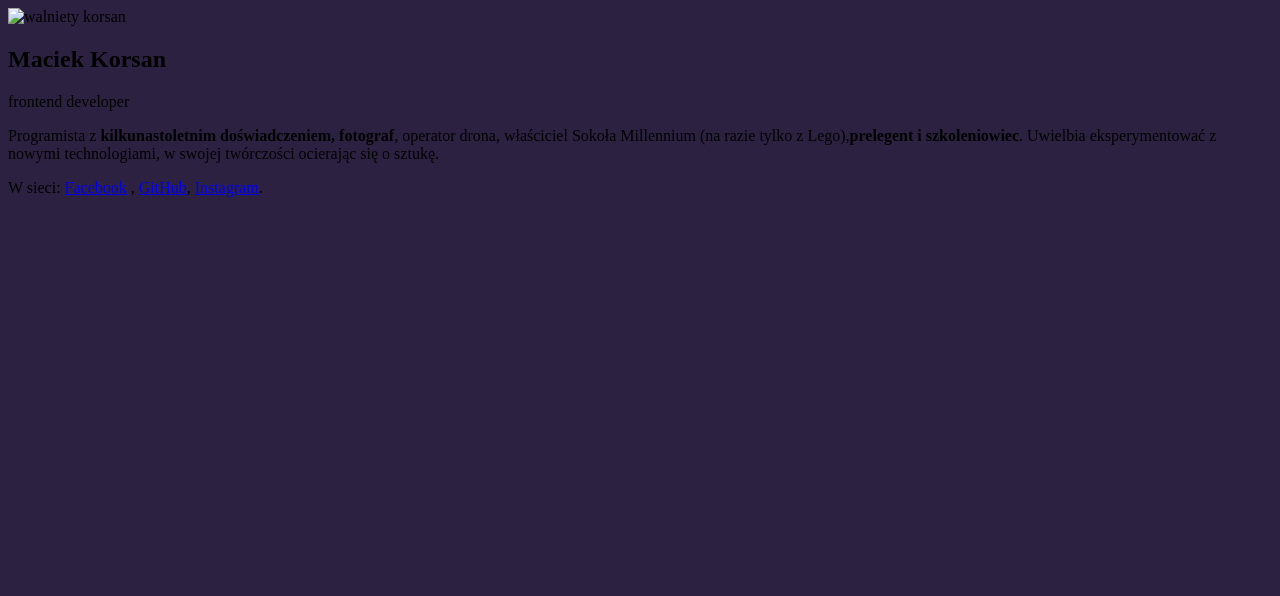
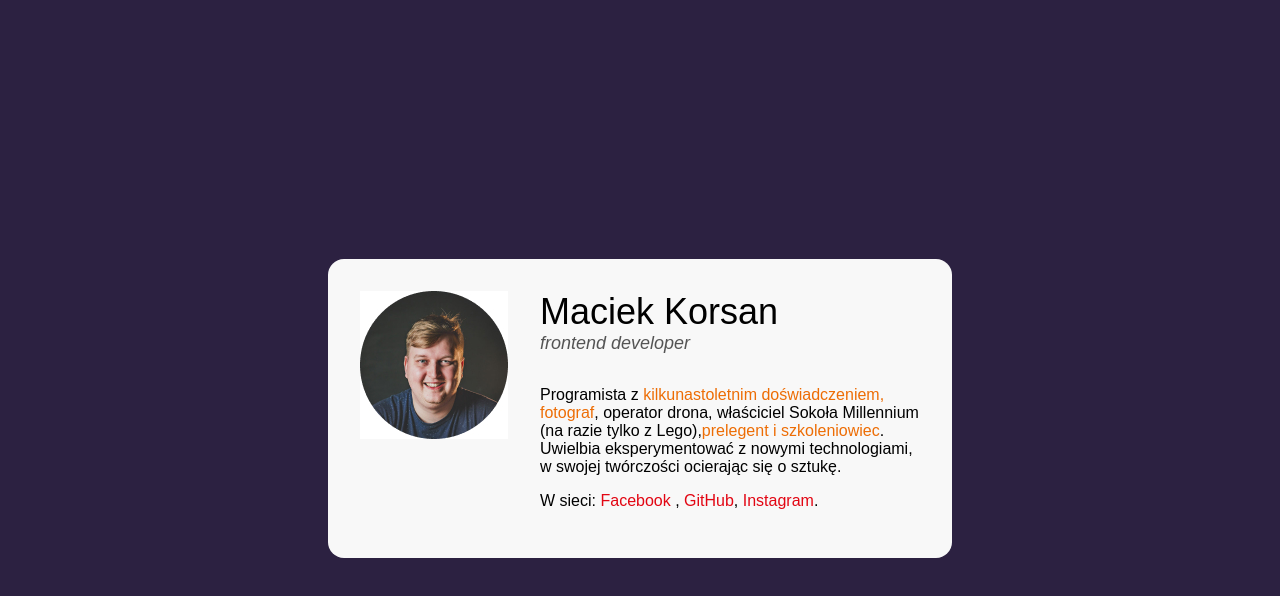
Before and after one commit to KarolMazan/business-card-, a plain HTML site: page index.html in a window 1280 px wide. Drawn offline with Linux system fonts and the light colour scheme.

Commit message:
project done

```diff
--- a/css/style.css
+++ b/css/style.css
@@ -7,4 +7,53 @@ html {
 }
 body {
     background-color: #2C2141;
+    min-height: 100vh;
+    padding: 16px;
+    display: flex;
+    align-items: center;
+    justify-content: center;
+    font-family: Arial;
 }
+
+.card {
+    background: #F8F8F8;
+    border-radius: 16px;
+    max-width: 624px;
+    width: 100%;
+    padding: 32px;
+}
+.person {
+    display: flex;
+    align-items: flex-start;
+}
+.person__photo {
+    margin-right: 32px;
+
+}
+.person__name {
+    margin: 0;
+    font-weight: normal;
+    font-size: 36px;
+
+}
+.person__position {
+    color: #545454;
+    font-style: italic;
+    font-size: 18px;
+
+}
+.person__header {
+    margin-bottom: 32px;
+}
+.person__description {
+    font-size: 16px;
+    line-height: 22px;
+}
+.person__special {
+    color: #ED6D05;
+    font-weight: normal;
+}
+.person__link {
+    color: #E20613;
+    text-decoration: none;
+}
--- a/index.html
+++ b/index.html
@@ -12,7 +12,7 @@
 <body>
     <main class="card">
         <article class="person">
-            <img class="person__photo" src="" alt="walniety korsan">
+            <img class="person__photo" src="img/avatar.jpg" alt="walniety korsan">
             <div>
                 <header class="person__header">
                     <h1 class="person__name">Maciek Korsan</h1>
@@ -23,8 +23,8 @@
                     Millennium (na razie tylko z Lego),<strong class="person__special">prelegent i szkoleniowiec</strong>. Uwielbia eksperymentować z nowymi
                     technologiami, w swojej twórczości ocierając się o sztukę.
                 </p>
-                <p class="person__desciption">
-                    W sieci: <a href="#">Facebook</a> , <a href="#">GitHub</a>, <a href="#">Instagram</a>.
+                <p>
+                    W sieci: <a class="person__link" href="#">Facebook</a> , <a class="person__link" href="#">GitHub</a>, <a class="person__link" href="#">Instagram</a>.
                 </p>
             </div>
         </article>
```
Also changed, not shown: img/avatar.jpg (added).
